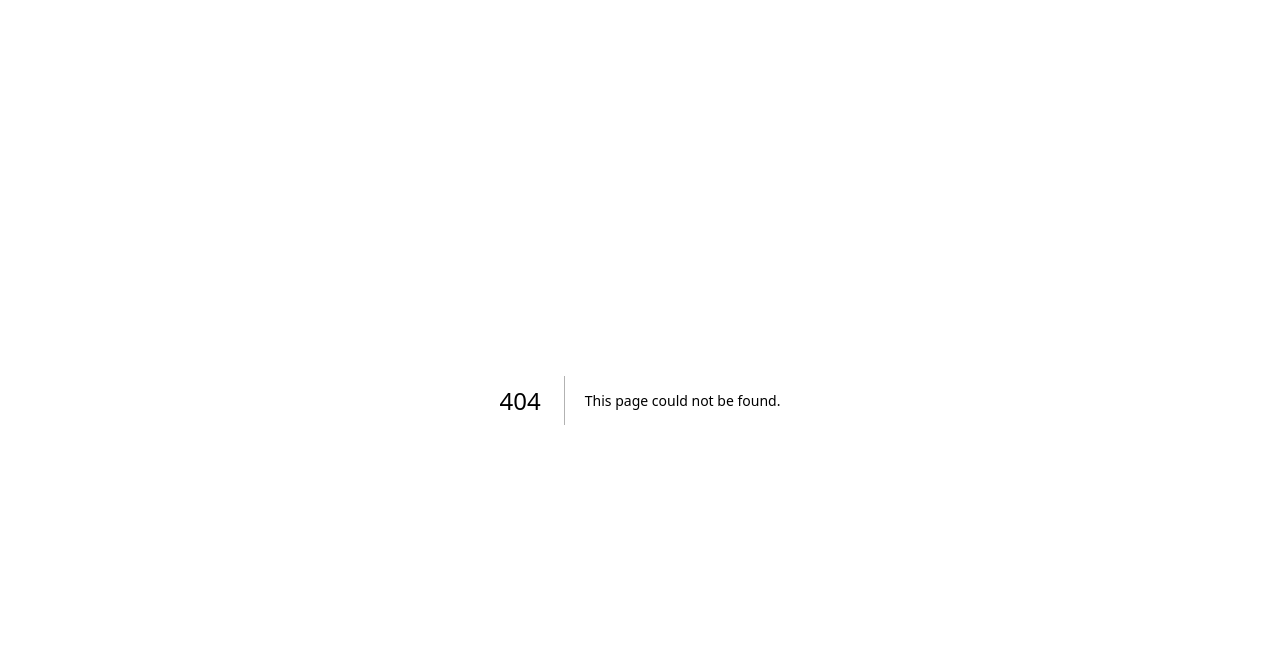
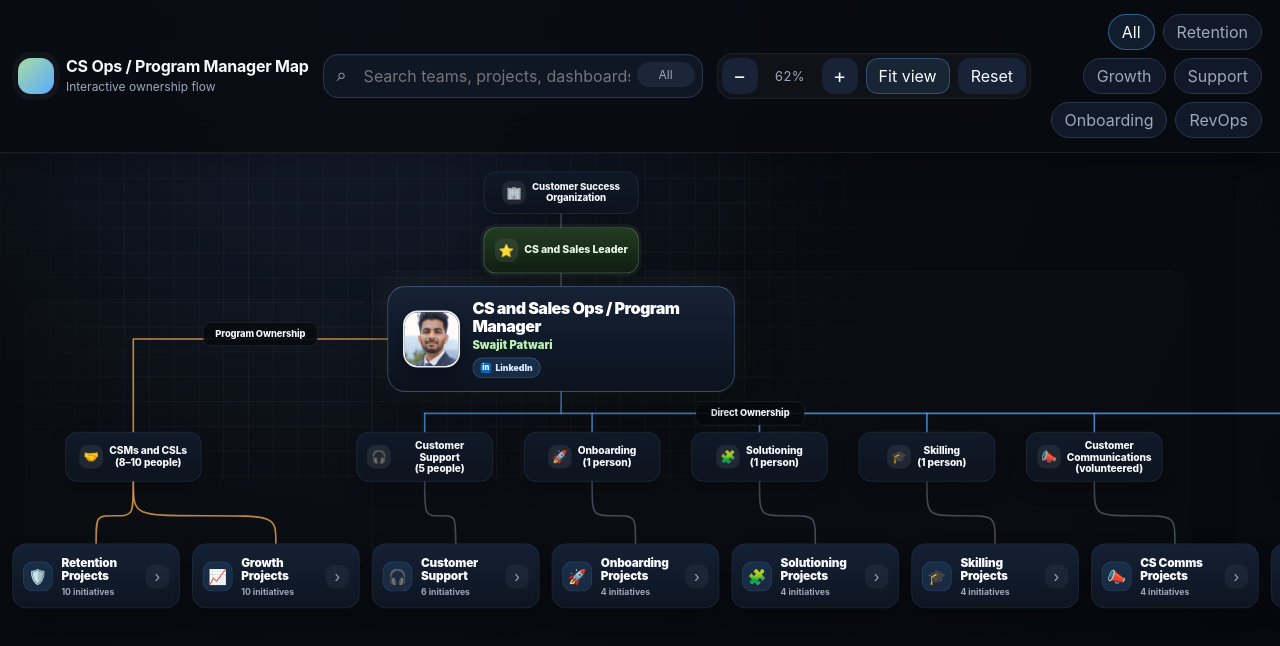
Before and after one commit to swajitp/portfolio_vercel, a Next.js app: page /wooqer-experience/map in a window 1280 px wide. Before the commit this address had no page. Shown: the top 646 px of the page. Built offline with nearby package versions, Linux system fonts and the light colour scheme.

Commit message:
Fix Wooqer map embed

```diff
--- /dev/null
+++ b/app/wooqer-experience/map/page.tsx
@@ -0,0 +1,9 @@
+import { WooqerMapEmbed } from "@/components/wooqer-map-embed";
+
+export default function WooqerExperienceMapPage() {
+  return (
+    <main className="h-screen bg-background">
+      <WooqerMapEmbed className="h-screen w-full" />
+    </main>
+  );
+}
--- a/app/wooqer-experience/page.tsx
+++ b/app/wooqer-experience/page.tsx
@@ -1,5 +1,6 @@
 import Link from "next/link";
 import { ArrowLeft, ExternalLink } from "lucide-react";
+import { WooqerMapEmbed } from "@/components/wooqer-map-embed";
 
 export default function WooqerExperiencePage() {
   return (
@@ -30,7 +31,7 @@ export default function WooqerExperiencePage() {
             </div>
 
             <a
-              href="/wooqer-cs-ops-map.html"
+              href="/wooqer-experience/map"
               target="_blank"
               rel="noopener noreferrer"
               className="inline-flex w-fit items-center gap-2 rounded-full border border-border bg-card px-4 py-2 text-sm text-foreground hover:bg-secondary focus-visible:outline-none focus-visible:ring-2 focus-visible:ring-ring focus-visible:ring-offset-2 focus-visible:ring-offset-background"
@@ -41,11 +42,7 @@ export default function WooqerExperiencePage() {
           </div>
 
           <div className="mt-8 overflow-hidden rounded-2xl border border-border bg-card shadow-2xl">
-            <iframe
-              title="Interactive CS Ops / Program Manager Org Map"
-              src="/wooqer-cs-ops-map.html"
-              className="h-[760px] w-full"
-            />
+            <WooqerMapEmbed className="h-[760px] w-full" />
           </div>
         </div>
       </section>
--- /dev/null
+++ b/components/wooqer-map-embed.tsx
@@ -0,0 +1,21 @@
+import { readFileSync } from "node:fs";
+import path from "node:path";
+
+interface WooqerMapEmbedProps {
+  className?: string;
+}
+
+export function WooqerMapEmbed({ className }: WooqerMapEmbedProps) {
+  const mapHtml = readFileSync(
+    path.join(process.cwd(), "public", "wooqer-cs-ops-map.html"),
+    "utf8",
+  );
+
+  return (
+    <iframe
+      title="Interactive CS Ops / Program Manager Org Map"
+      srcDoc={mapHtml}
+      className={className}
+    />
+  );
+}
```
